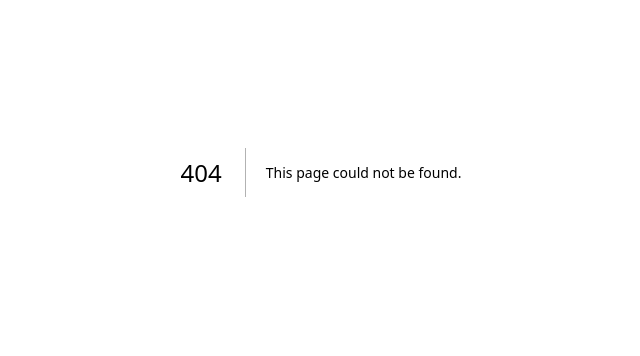
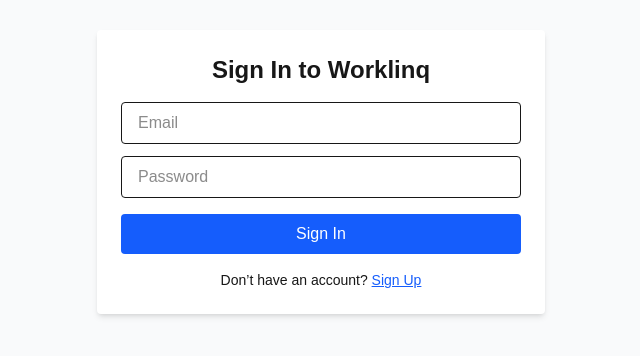
Before and after one commit to sujilvsukumaran/worklinq, a Next.js app: page /auth in a window 1280 px wide. Before the commit this address had no page. Shown: the part 228-584 px from the top of the page, without its empty margins (319-959 px from the left). Built offline with nearby package versions, Linux system fonts and the light colour scheme.

Commit message:
Added the sign in page

```diff
--- /dev/null
+++ b/src/app/auth/page.tsx
@@ -0,0 +1,131 @@
+'use client';
+
+import { useState, useEffect } from 'react';
+import { useRouter } from 'next/navigation';
+
+type User = {
+    email: string;
+    password: string;
+};
+
+export default function AuthPage() {
+    const router = useRouter();
+
+    const [email, setEmail] = useState('');
+    const [password, setPassword] = useState('');
+    const [mode, setMode] = useState<'signin' | 'signup'>('signin');
+    const [error, setError] = useState('');
+    const [users, setUsers] = useState<User[]>([]);
+
+    // Load users from localStorage
+    useEffect(() => {
+        const savedUsers = localStorage.getItem('mockUsers');
+        if (savedUsers) {
+            setUsers(JSON.parse(savedUsers));
+        }
+    }, []);
+
+    const handleSubmit = (e: React.FormEvent) => {
+        e.preventDefault();
+
+        if (!email || !password) {
+            setError('Email and password are required');
+            return;
+        }
+
+        if (mode === 'signin') {
+            const match = users.find((u) => u.email === email && u.password === password);
+            if (!match) {
+                setError('Invalid email or password');
+                return;
+            }
+
+            localStorage.setItem('isAuthenticated', 'true');
+            localStorage.setItem('userEmail', email);
+            router.push('/');
+        } else {
+            const exists = users.find((u) => u.email === email);
+            if (exists) {
+                setError('User already exists');
+                return;
+            }
+
+            const newUsers = [...users, { email, password }];
+            localStorage.setItem('mockUsers', JSON.stringify(newUsers));
+            setUsers(newUsers);
+            localStorage.setItem('isAuthenticated', 'true');
+            localStorage.setItem('userEmail', email);
+            router.push('/');
+        }
+    };
+
+    return (
+        <div className="min-h-screen flex items-center justify-center bg-gray-50 p-4">
+            <form
+                onSubmit={handleSubmit}
+                className="bg-white p-6 rounded shadow-md w-full max-w-md"
+            >
+                <h1 className="text-2xl font-bold mb-4 text-center">
+                    {mode === 'signin' ? 'Sign In to Worklinq' : 'Create a Worklinq Account'}
+                </h1>
+
+                {error && <p className="text-red-500 text-sm mb-3">{error}</p>}
+
+                <input
+                    type="email"
+                    placeholder="Email"
+                    className="w-full mb-3 px-4 py-2 border rounded"
+                    value={email}
+                    onChange={(e) => setEmail(e.target.value)}
+                />
+
+                <input
+                    type="password"
+                    placeholder="Password"
+                    className="w-full mb-4 px-4 py-2 border rounded"
+                    value={password}
+                    onChange={(e) => setPassword(e.target.value)}
+                />
+
+                <button
+                    type="submit"
+                    className="w-full bg-blue-600 text-white px-4 py-2 rounded hover:bg-blue-700"
+                >
+                    {mode === 'signin' ? 'Sign In' : 'Sign Up'}
+                </button>
+
+                <div className="text-center mt-4 text-sm">
+                    {mode === 'signin' ? (
+                        <>
+                            Don’t have an account?{' '}
+                            <button
+                                type="button"
+                                className="text-blue-600 underline"
+                                onClick={() => {
+                                    setMode('signup');
+                                    setError('');
+                                }}
+                            >
+                                Sign Up
+                            </button>
+                        </>
+                    ) : (
+                        <>
+                            Already have an account?{' '}
+                            <button
+                                type="button"
+                                className="text-blue-600 underline"
+                                onClick={() => {
+                                    setMode('signin');
+                                    setError('');
+                                }}
+                            >
+                                Sign In
+                            </button>
+                        </>
+                    )}
+                </div>
+            </form>
+        </div>
+    );
+}
--- a/src/app/page.tsx
+++ b/src/app/page.tsx
@@ -1,37 +1,43 @@
 'use client';
+
+import { useEffect, useState } from 'react';
+import { useRouter } from 'next/navigation';
+import { DndContext, DragOverlay } from '@dnd-kit/core';
+
 import TaskPanel from '@/sections/TaskPanel';
 import ResourcePanel from '@/sections/ResourcePanel';
-import { DndContext, DragOverlay } from '@dnd-kit/core';
-import { useState } from 'react';
+import ClientOnly from '@/components/ClientOnly';
 import { Task, Member } from '@/types';
-import ClientOnly from '@/components/ClientOnly';
 
 export default function Home() {
+    const router = useRouter();
+    const [isAuthed, setIsAuthed] = useState<boolean | null>(null);
+    const [userEmail, setUserEmail] = useState<string | null>(null);
 
-    const [unassignedTasks, setUnassignedTasks] = useState<Task[]>([
-        { id: '1', title: 'Design wireframes', status: 'OPEN' },
-        { id: '2', title: 'Implement drag and drop', status: 'IN_PROGRESS' },
-    ]);
+    const [unassignedTasks, setUnassignedTasks] = useState<Task[]>([]);
+    const [members, setMembers] = useState<Member[]>([]);
+    const [activeTask, setActiveTask] = useState<Task | null>(null);
 
-    const [members, setMembers] = useState<Member[]>([
-        { id: 'm1', name: 'Akshay', tasks: [] },
-        { id: 'm2', name: 'Harshit', tasks: [] },
-    ]);
-
-    const [activeTask, setActiveTask] = useState<Task | null>(null);
+    useEffect(() => {
+        const authed = localStorage.getItem('isAuthenticated');
+        const email = localStorage.getItem('userEmail');
+        if (authed === 'true') {
+            setIsAuthed(true);
+            setUserEmail(email);
+        } else {
+            setIsAuthed(false);
+            router.push('/auth');
+        }
+    }, [router]);
 
     const handleDragEnd = (event: any) => {
         const { active, over } = event;
-        // If dropped on a valid target
-        if (active && over && active.id !== over.id) {
-            // Find dragged task
+
+        if (over && active.id !== over.id) {
             const draggedTask = unassignedTasks.find((t) => t.id === active.id);
             if (!draggedTask) return;
 
-            // Remove from unassigned
             setUnassignedTasks((prev) => prev.filter((t) => t.id !== active.id));
-
-            // Add to member
             setMembers((prev) =>
                 prev.map((member) =>
                     member.id === over.id
@@ -40,7 +46,17 @@
                 )
             );
         }
+
+        setActiveTask(null);
     };
+
+    const handleLogout = () => {
+        localStorage.removeItem('isAuthenticated');
+        localStorage.removeItem('userEmail');
+        router.push('/auth');
+    };
+
+    if (isAuthed === false) return null; // Avoid flash
 
     return (
         <ClientOnly>
@@ -50,12 +66,28 @@
                     const task = unassignedTasks.find((t) => t.id === taskId);
                     if (task) setActiveTask(task);
                 }}
-              onDragEnd={handleDragEnd}>
+                onDragEnd={handleDragEnd}
+            >
                 <main className="min-h-screen p-6 bg-white">
-                  <h1 className="text-2xl font-bold mb-4">Worklinq</h1>
+                    <div className="flex justify-between items-center mb-4">
+                        <h1 className="text-2xl font-bold">Worklinq</h1>
+                        <div className="flex items-center gap-4">
+                            {userEmail && (
+                                <span className="text-sm text-gray-500">Signed in as {userEmail}</span>
+                            )}
+                            <button
+                                onClick={handleLogout}
+                                className="text-sm text-red-500 hover:text-red-700"
+                            >
+                                Logout
+                            </button>
+                        </div>
+                    </div>
+
                     <TaskPanel tasks={unassignedTasks} setTasks={setUnassignedTasks} />
                     <div className="my-6 border-t border-gray-300" />
                     <ResourcePanel members={members} setMembers={setMembers} />
+
                     <DragOverlay>
                         {activeTask ? (
                             <div className="border px-4 py-2 bg-white shadow-lg rounded pointer-events-none">
```
Lines whose indentation alone changed are shown as unchanged.
